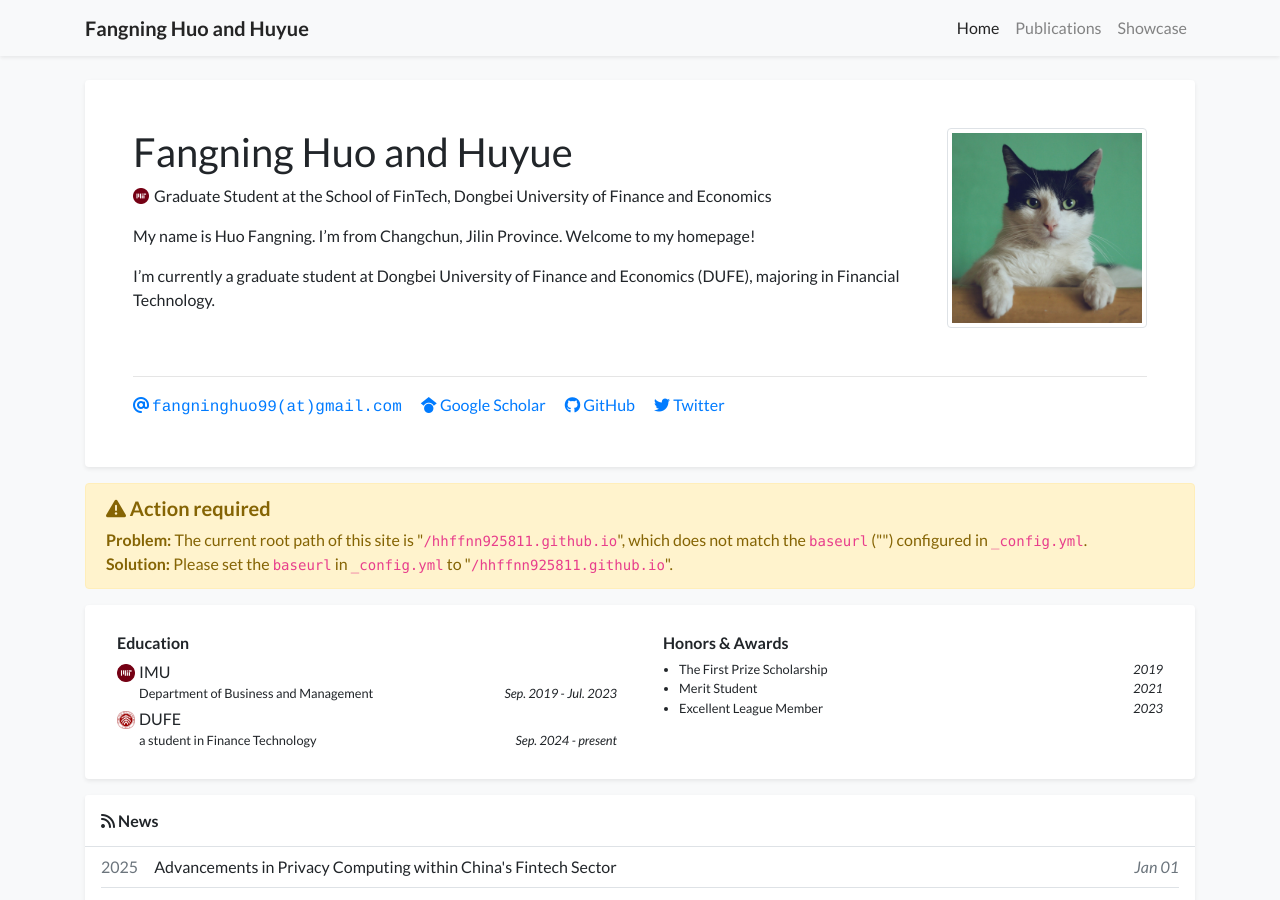
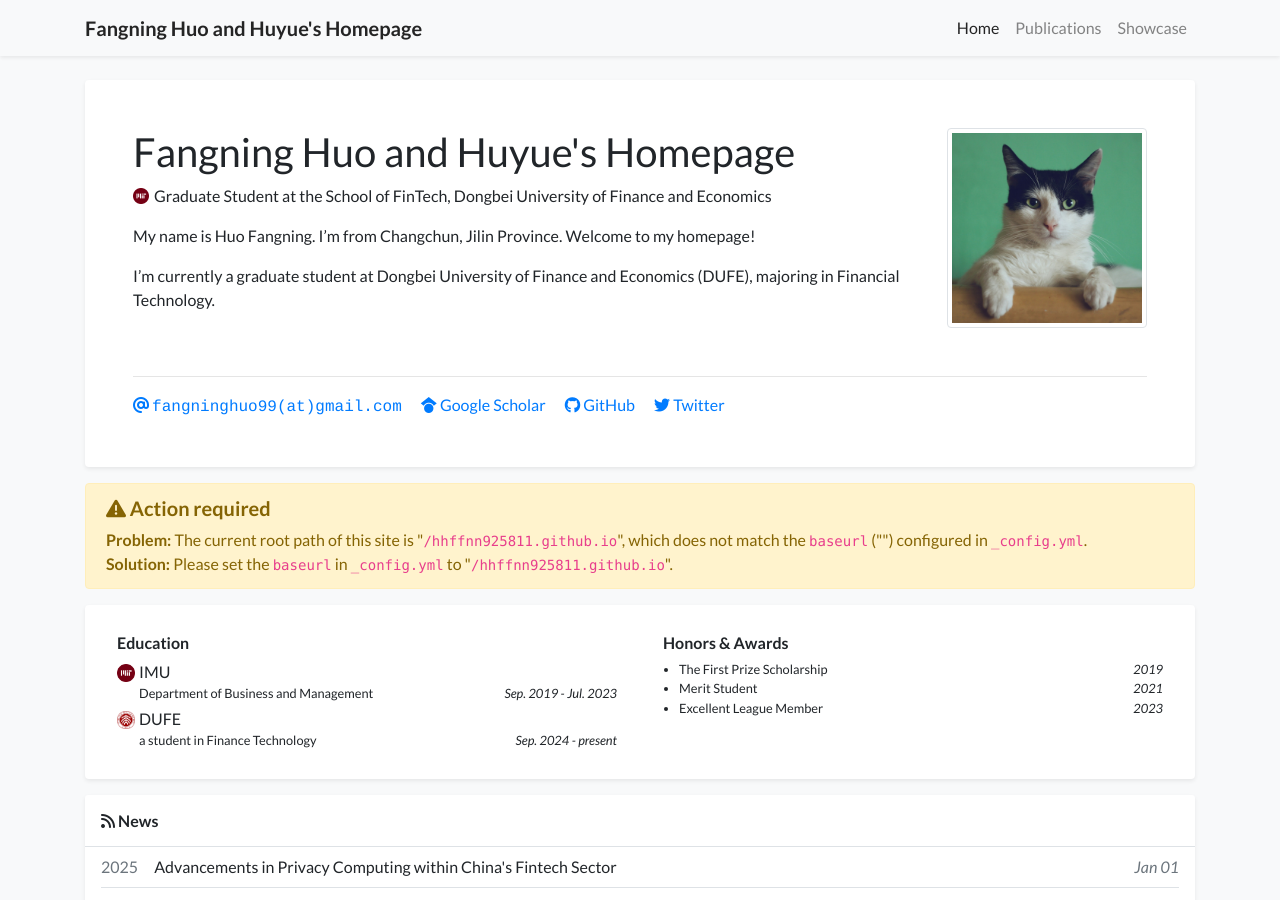
Before and after one commit to hhffnn925811/hhffnn925811.github.io, a Jekyll site: the page built from index.html, in a window 1280 px wide and 900 px high. Built offline with Jekyll 4.4.1, drawn with Linux system fonts in a browser that asks for light colours; nearby versions of some CDN libraries; a style sheet for code colours, icons or effects is not loaded.

Commit message:
Update profile.yml

```diff
--- a/_data/profile.yml
+++ b/_data/profile.yml
@@ -1,6 +1,6 @@
-primary_name: "Fangning Huo and Huyue"
+primary_name: "Fangning Huo and Huyue's Homepage"
 secondary_name: ""
-navbar_name: "Fangning Huo and Huyue"
+navbar_name: "Fangning Huo and Huyue's Homepage"
 
 positions:
 - logo: /assets/images/badges/MIT_Social_circle.png  # Logo is optional
```
